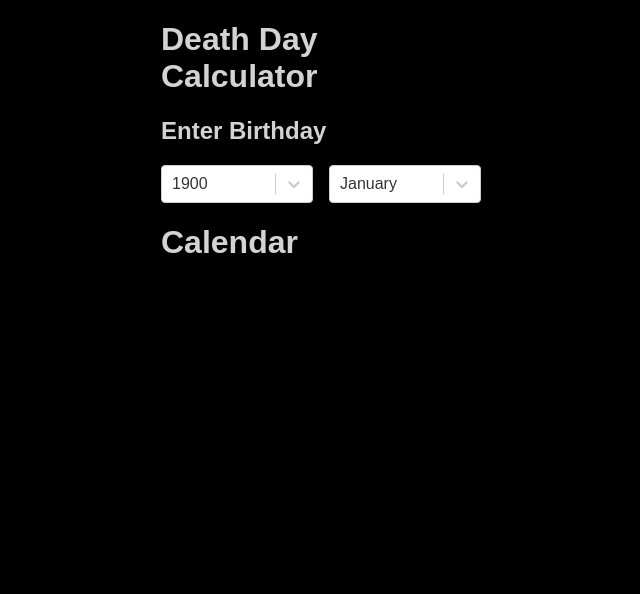
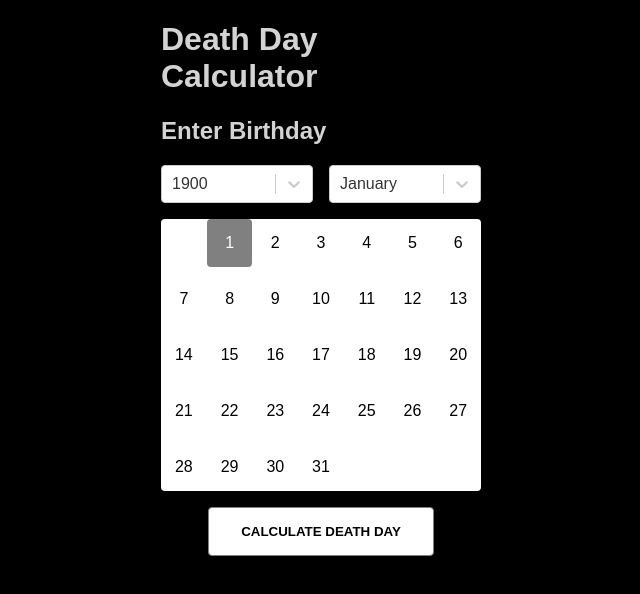
Before and after one commit to rgeorgebu/death-day, a React app: page / in a window 1280 px wide. Shown: the top 594 px of the page, without its empty margins (319-959 px from the left). Built offline with nearby package versions, Linux system fonts and the light colour scheme.

Commit message:
Fixed mis-spelling

```diff
--- a/src/App.jsx
+++ b/src/App.jsx
@@ -2,11 +2,13 @@ import React from 'react';
 import styles from './App.scss';
 import Select from 'react-select';
 import Calendar from './Calendar';
+import Button from './Button';
 import { YEARS, MONTHS } from './helpers';
 
 export default function App() {
 	const [year, setYear] = React.useState(YEARS[0]);
 	const [month, setMonth] = React.useState(MONTHS[0]);
+	const [day, setDay] = React.useState('1');
 
 	return (
 		<div className={styles.app}>
@@ -26,8 +28,16 @@ export default function App() {
 					getOptionLabel={option => option.value}
 				/>
 			</div>
-			<div>
-				<Calendar />
+			<div className={styles.calendarControl}>
+				<Calendar
+					year={year.value}
+					month={month.value}
+					day={day}
+					setDay={setDay}
+				/>
+			</div>
+			<div className={styles.buttonControl}>
+				<Button onClick={() => alert('yo')}>Calculate Death Day</Button>
 			</div>
 		</div>
 	);
--- a/src/App.scss
+++ b/src/App.scss
@@ -1,4 +1,6 @@
 $base-measurement: 1rem;
+$border-radius: $base-measurement * 0.25;
+$background-color-transition: background-color 200ms ease-in;
 
 html {
 	font-family: sans-serif;
@@ -23,3 +25,60 @@ html {
 		}
 	}
 }
+
+.calendarControl {
+	margin-top: $base-measurement;
+}
+
+.buttonControl {
+	display: flex;
+	justify-content: center;
+	margin-top: $base-measurement;
+}
+
+.calendar {
+	background-color: white;
+	border-radius: $border-radius;
+	.week {
+		display: flex;
+		& + .week {
+			margin-top: $base-measurement * 0.5;
+		}
+
+		.day {
+			flex: 1;
+			display: flex;
+			align-items: center;
+			justify-content: center;
+			height: $base-measurement * 3;
+			transition: $background-color-transition;
+			border-radius: $border-radius;
+
+			&.selected {
+				background-color: gray;
+				color: white;
+			}
+
+			&:hover:not(.disabled):not(.selected) {
+				background-color: lightgray;
+				cursor: pointer;
+			}
+		}
+	}
+}
+
+.button {
+	border-radius: $border-radius;
+	padding: $base-measurement $base-measurement * 2;
+	text-transform: uppercase;
+	font-weight: bold;
+	border: 1px solid gray;
+	color: black;
+	background-color: white;
+	transition: $background-color-transition;
+
+	&:hover {
+		background-color: lightgray;
+		cursor: pointer;
+	}
+}
--- /dev/null
+++ b/src/Button.jsx
@@ -0,0 +1,16 @@
+import React from 'react';
+import styles from './App.scss';
+import PropTypes from 'prop-types';
+
+export default function Button({ children, onClick }) {
+	return (
+		<button onClick={onClick} className={styles.button}>
+			{children}
+		</button>
+	);
+}
+
+Button.propTypes = {
+	children: PropTypes.node.isRequired,
+	onClick: PropTypes.func.isRequired
+};
--- a/src/Calendar.jsx
+++ b/src/Calendar.jsx
@@ -1,5 +1,61 @@
 import React from 'react';
+import styles from './App.scss';
+import cx from 'classnames';
+import PropTypes from 'prop-types';
+import { incrementDate, isNullRow } from './helpers';
 
-export default function Calendar() {
-	return <h1>Calendar</h1>;
+export default function Calendar({ year, month, day, setDay }) {
+	// Initialize null calendar array
+	let calendar = [...new Array(6)].map(() =>
+		[...new Array(7)].map(() => null)
+	);
+
+	// Initialize loop variables
+	let date = new Date(`${month} 1 ${year}`);
+	const currentMonth = date.getMonth();
+	let week = 0;
+
+	// Increment date until past month - this is done
+	// so all edge cases are managed by the browsers date object
+	while (date.getMonth() === currentMonth) {
+		const weekDay = date.getDay();
+		calendar[week][weekDay] = String(date.getDate());
+		// Increment week when at last weekday
+		if (weekDay === 6) {
+			week++;
+		}
+		date = incrementDate(date);
+	}
+
+	// Remove unused weeks for certain year and month combos
+	calendar = calendar.filter(week => !isNullRow(week));
+
+	return (
+		<div className={styles.calendar}>
+			{calendar.map((week, i) => (
+				<div className={styles.week} key={i}>
+					{week.map((date, j) => (
+						<div
+							className={cx(
+								styles.day,
+								date === day && styles.selected,
+								!date && styles.disabled
+							)}
+							key={`${i}-${j}`}
+							onClick={() => setDay(date)}
+						>
+							{date}
+						</div>
+					))}
+				</div>
+			))}
+		</div>
+	);
 }
+
+Calendar.propTypes = {
+	year: PropTypes.string.isRequired,
+	month: PropTypes.string.isRequired,
+	day: PropTypes.string.isRequired,
+	setDay: PropTypes.func.isRequired
+};
--- a/src/helpers.js
+++ b/src/helpers.js
@@ -1,7 +1,7 @@
 const MAX_YEAR = new Date().getFullYear();
 const MIN_YEAR = 1900;
 export const YEARS = [...new Array(MAX_YEAR - MIN_YEAR + 1)].map((_, i) => ({
-	value: MIN_YEAR + i
+	value: String(MIN_YEAR + i)
 }));
 
 export const MONTHS = [
@@ -18,3 +18,13 @@ export const MONTHS = [
 	'November',
 	'December'
 ].map(month => ({ value: month }));
+
+const MILLS_PER_DAY = 24 * 60 * 60 * 1000;
+
+export function incrementDate(oldDate) {
+	return new Date(oldDate.getTime() + MILLS_PER_DAY);
+}
+
+export function isNullRow(row) {
+	return !row.reduce((agg, ele) => ele || agg, false);
+}
```
Also changed, not shown: 1 other file (tests, documents, lock files or other folders).
